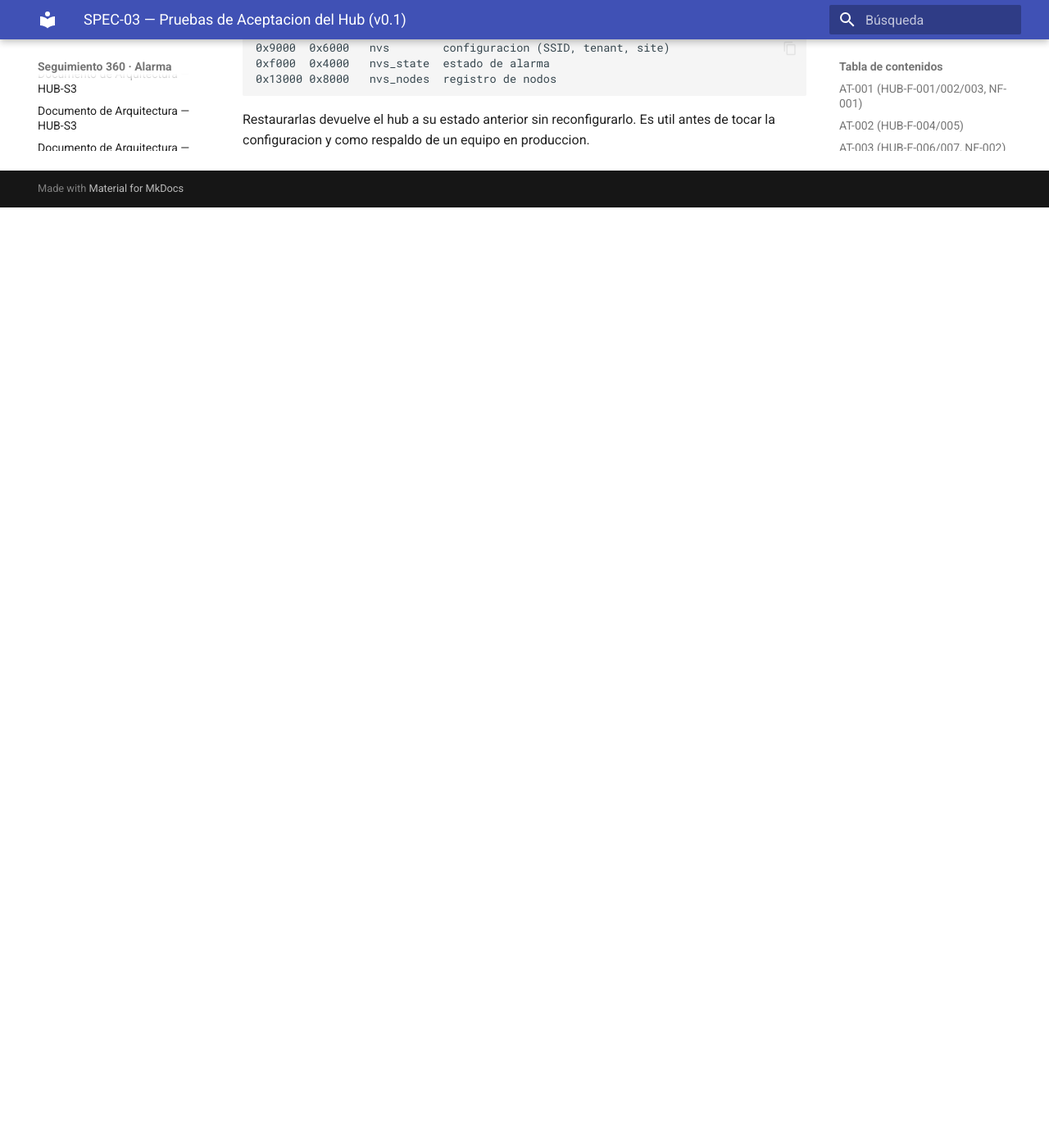
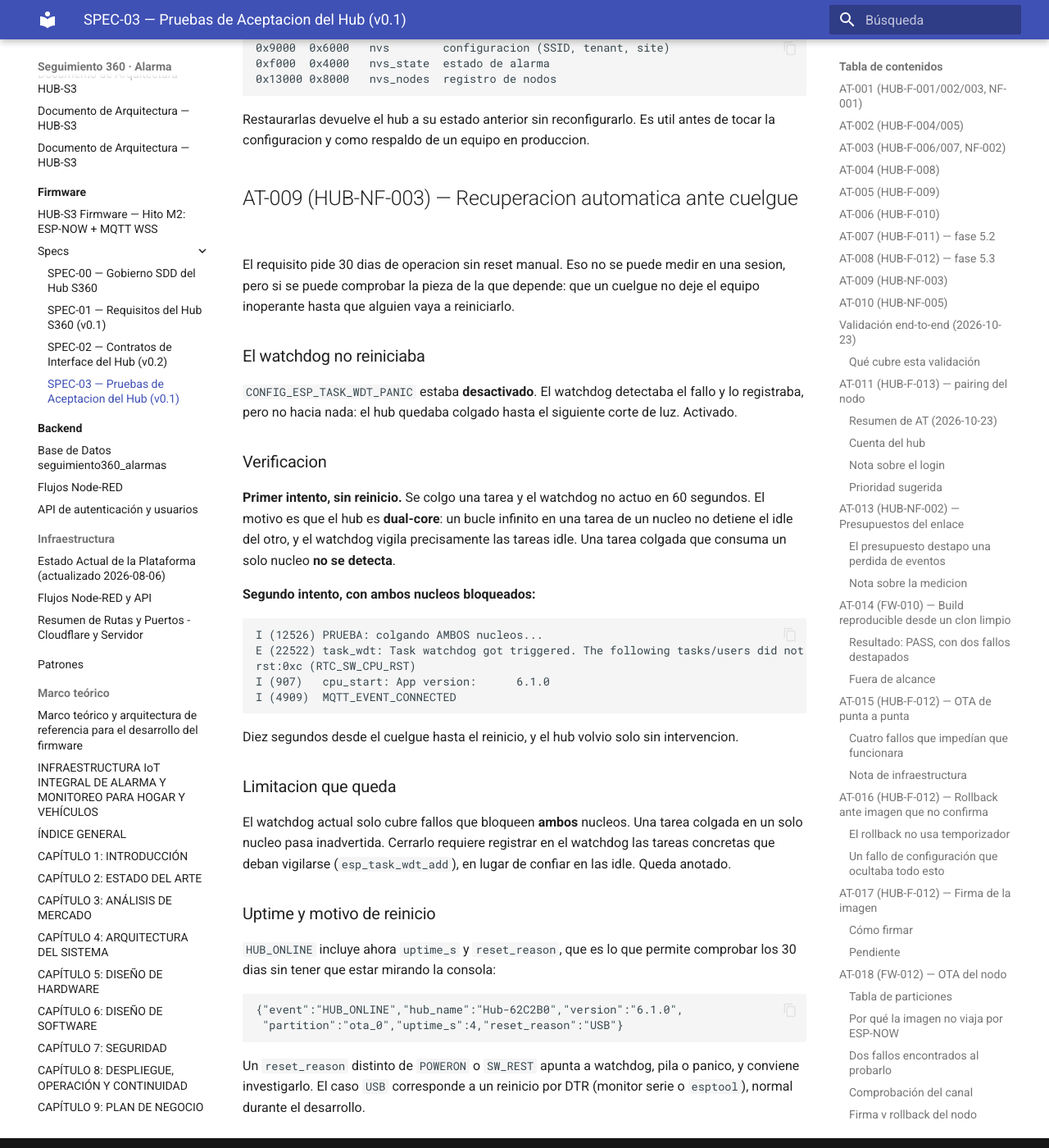
Before and after one commit to khalifa63/seguimiento360-alarma, an MkDocs documentation site: the page built from docs/firmware/specs/03-pruebas-aceptacion.md, in a window 1280 px wide and 1400 px high, scrolled down 19671 px. Shown: the whole window at 82% size. Built offline with MkDocs 1.6.1 and Material for MkDocs 9.7.7, drawn with Linux system fonts in a browser that asks for light colours; before the commit the page ends 19924 px from its top, so only the background shows below that; some of the changed text lies outside the part shown.

Commit message:
fix(fw): el watchdog reinicia el hub, y se verifica (HUB-NF-003)
CONFIG_ESP_TASK_WDT_PANIC estaba desactivado: el watchdog detectaba el fallo y
lo registraba, pero no hacia nada. Un cuelgue dejaba el hub inoperante hasta el
siguiente corte de luz, que es justo lo que el requisito de operacion 24/7
excluye.

Verificado con ambos nucleos bloqueados: el watchdog dispara a los 10 s
(rst:0xc, TASK_WDT) y el hub vuelve solo, sin intervencion.

La primera prueba no reinicio nada, y el motivo importa: el hub es dual-core,
asi que un bucle infinito en un nucleo no detiene el idle del otro, y el
watchdog vigila las tareas idle. Una tarea colgada en un solo nucleo pasa
inadvertida. Queda anotado como limitacion: cerrarlo exige registrar las
tareas concretas con esp_task_wdt_add en vez de confiar en las idle.

Se anade uptime_s y reset_reason a HUB_ONLINE. Los 30 dias del requisito no se
pueden medir en una sesion, pero con estos dos campos quien consulte el broker
puede comprobarlo despues y distinguir un reinicio previsto de uno por fallo.

````diff
--- a/docs/firmware/specs/03-pruebas-aceptacion.md
+++ b/docs/firmware/specs/03-pruebas-aceptacion.md
@@ -337,7 +337,7 @@ Resultado: PASS (2026-10-23, nodo v2.1, hub 3c:dc:75:62:c2:b0).
 | AT-018 | OTA del nodo (con firma verificada) | **PASS** |
 | AT-019 | Provisioning condicional (SoftAP solo si falta config) | **PASS** |
 | AT-007 | Claim code y vinculacion con la cuenta | pendiente |
-| AT-009 | Operacion 24/7 sin reset 30 dias | pendiente (prueba de calendario) |
+| AT-009 | Recuperacion automatica ante cuelgue | **PASS** (watchdog reinicia en 10 s) |
 | AT-010 | Backoff exponencial con jitter | **PASS** en nodo; hub sin verificar |
 
 Cuatro de las cinco pruebas ejecutadas revelaron que la funcionalidad **no
@@ -867,3 +867,57 @@ Al hacer esta prueba se comprobo que basta con copiar tres particiones:
 
 Restaurarlas devuelve el hub a su estado anterior sin reconfigurarlo. Es util
 antes de tocar la configuracion y como respaldo de un equipo en produccion.
+
+## AT-009 (HUB-NF-003) — Recuperacion automatica ante cuelgue
+
+El requisito pide 30 dias de operacion sin reset manual. Eso no se puede medir
+en una sesion, pero si se puede comprobar la pieza de la que depende: que un
+cuelgue no deje el equipo inoperante hasta que alguien vaya a reiniciarlo.
+
+### El watchdog no reiniciaba
+
+`CONFIG_ESP_TASK_WDT_PANIC` estaba **desactivado**. El watchdog detectaba el
+fallo y lo registraba, pero no hacia nada: el hub quedaba colgado hasta el
+siguiente corte de luz. Activado.
+
+### Verificacion
+
+**Primer intento, sin reinicio.** Se colgo una tarea y el watchdog no actuo en
+60 segundos. El motivo es que el hub es **dual-core**: un bucle infinito en
+una tarea de un nucleo no detiene el idle del otro, y el watchdog vigila
+precisamente las tareas idle. Una tarea colgada que consuma un solo nucleo
+**no se detecta**.
+
+**Segundo intento, con ambos nucleos bloqueados:**
+
+```text
+I (12526) PRUEBA: colgando AMBOS nucleos...
+E (22522) task_wdt: Task watchdog got triggered. The following tasks/users did not reset the watchdog in time:
+rst:0xc (RTC_SW_CPU_RST)
+I (907)   cpu_start: App version:      6.1.0
+I (4909)  MQTT_EVENT_CONNECTED
+```
+
+Diez segundos desde el cuelgue hasta el reinicio, y el hub volvio solo sin
+intervencion.
+
+### Limitacion que queda
+
+El watchdog actual solo cubre fallos que bloqueen **ambos** nucleos. Una tarea
+colgada en un solo nucleo pasa inadvertida. Cerrarlo requiere registrar en el
+watchdog las tareas concretas que deban vigilarse
+(`esp_task_wdt_add`), en lugar de confiar en las idle. Queda anotado.
+
+### Uptime y motivo de reinicio
+
+`HUB_ONLINE` incluye ahora `uptime_s` y `reset_reason`, que es lo que permite
+comprobar los 30 dias sin tener que estar mirando la consola:
+
+```json
+{"event":"HUB_ONLINE","hub_name":"Hub-62C2B0","version":"6.1.0",
+ "partition":"ota_0","uptime_s":4,"reset_reason":"USB"}
+```
+
+Un `reset_reason` distinto de `POWERON` o `SW_REST` apunta a watchdog, pila o
+panico, y conviene investigarlo. El caso `USB` corresponde a un reinicio por
+DTR (monitor serie o `esptool`), normal durante el desarrollo.
````
Also changed, not shown: docs/firmware/specs/01-requisitos.md (+1 -1 lines), 2 other files.
